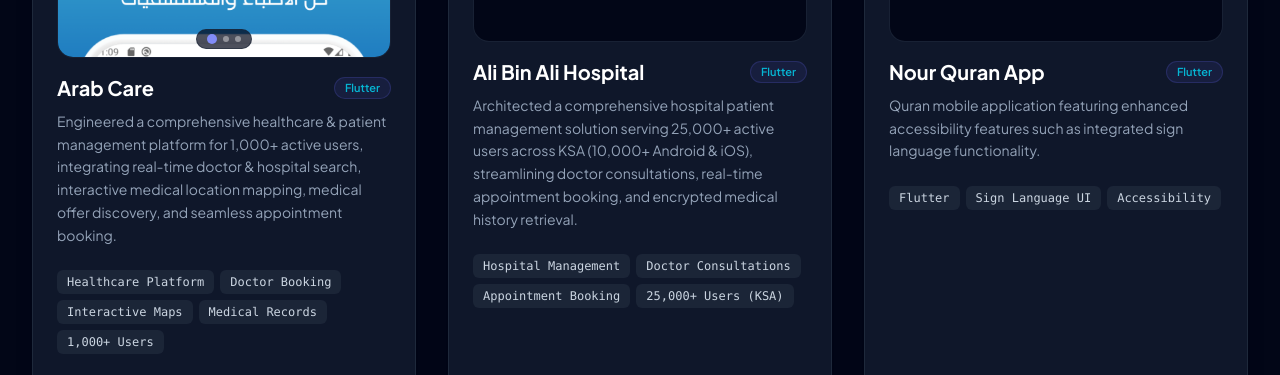
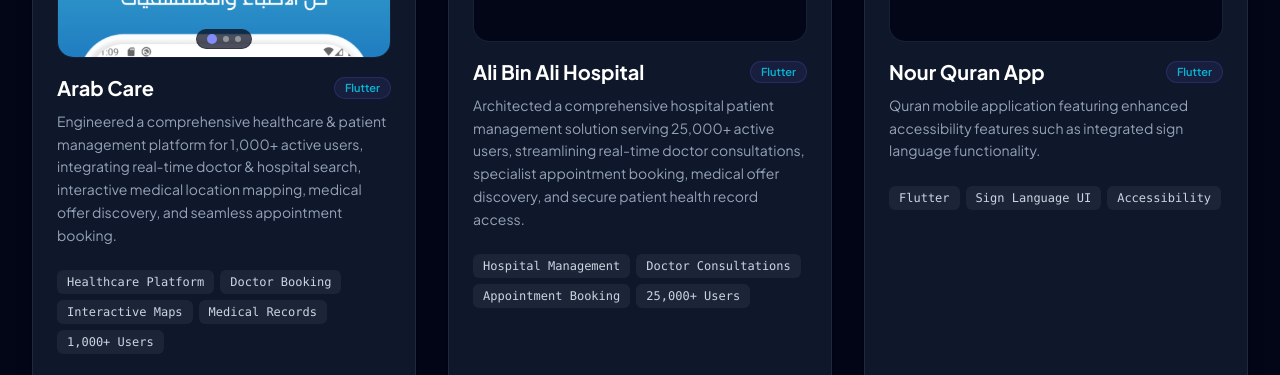
Before and after one commit to eslam-mohamed-dev/Portfolio, a plain HTML site: page index.html in a window 1280 px wide. Shown: the part 4476-4851 px from the top of the page. Drawn offline with nearby package versions, Linux system fonts and the light colour scheme.

Commit message:
Update Ali Bin Ali Hospital description to focus on features and 25,000+ active users

```diff
--- a/index.html
+++ b/index.html
@@ -852,7 +852,7 @@
                                 <span class="text-[11px] font-semibold px-2.5 py-0.5 rounded-full bg-brand-500/10 text-brand-accent border border-brand-500/20">Flutter</span>
                             </div>
                             <p class="text-slate-400 text-sm leading-relaxed">
-                                Architected a comprehensive hospital patient management solution serving 25,000+ active users across KSA (10,000+ Android & iOS), streamlining doctor consultations, real-time appointment booking, and encrypted medical history retrieval.
+                                Architected a comprehensive hospital patient management solution serving 25,000+ active users, streamlining real-time doctor consultations, specialist appointment booking, medical offer discovery, and secure patient health record access.
                             </p>
                         </div>
 
@@ -860,7 +860,7 @@
                             <span class="text-xs px-2.5 py-1 rounded-md bg-slate-800/80 text-slate-300 font-mono">Hospital Management</span>
                             <span class="text-xs px-2.5 py-1 rounded-md bg-slate-800/80 text-slate-300 font-mono">Doctor Consultations</span>
                             <span class="text-xs px-2.5 py-1 rounded-md bg-slate-800/80 text-slate-300 font-mono">Appointment Booking</span>
-                            <span class="text-xs px-2.5 py-1 rounded-md bg-slate-800/80 text-slate-300 font-mono">25,000+ Users (KSA)</span>
+                            <span class="text-xs px-2.5 py-1 rounded-md bg-slate-800/80 text-slate-300 font-mono">25,000+ Users</span>
                         </div>
                     </div>
 
```
